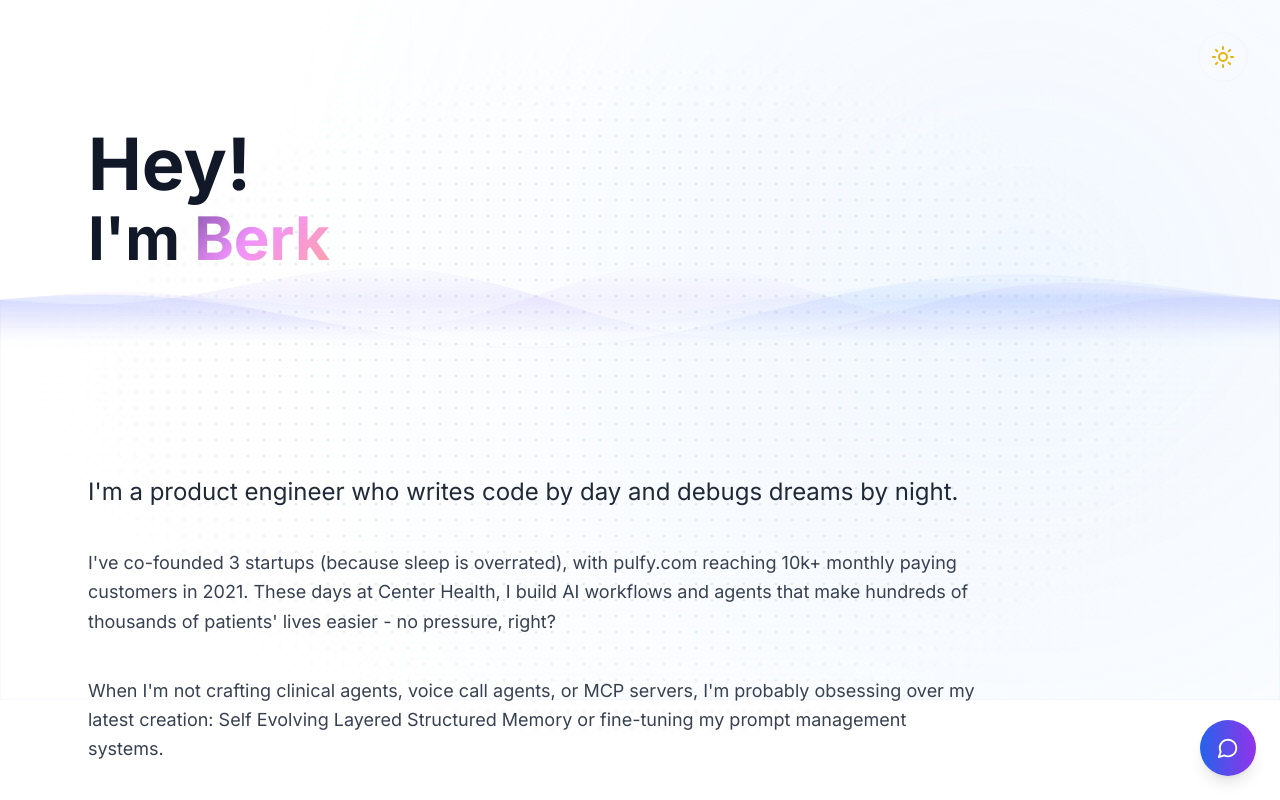
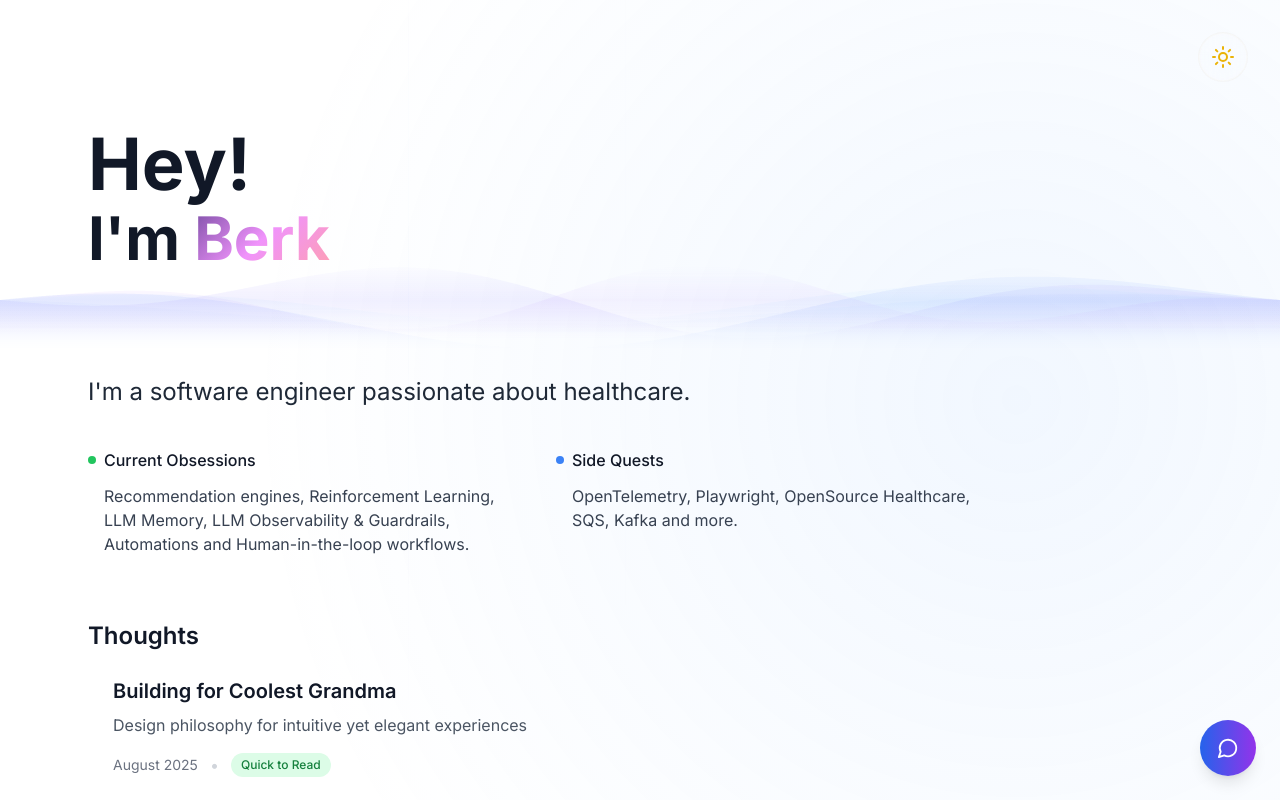
Before and after one commit to berkdurmus/berkdurmus.com, a Next.js app: page / in a window 1280 px wide. Shown: the top 800 px of the page. Built offline with nearby package versions, Linux system fonts and the light colour scheme.

Commit message:
feat(v2): update styles

```diff
--- a/src/app/layout.tsx
+++ b/src/app/layout.tsx
@@ -43,7 +43,7 @@ export default function RootLayout({
         <ChatButton />
         <OceanWaves />
         <div className="fixed inset-0 -z-20 h-full w-full bg-white dark:bg-black">
-          <div className="absolute h-full w-full bg-[radial-gradient(#e5e7eb_1px,transparent_1px)] dark:bg-[radial-gradient(#1a1a1a_1px,transparent_1px)] [background-size:16px_16px] [mask-image:radial-gradient(ellipse_50%_50%_at_50%_50%,#000_60%,transparent_100%)]"></div>
+          {/* <div className="absolute h-full w-full bg-[radial-gradient(#e5e7eb_1px,transparent_1px)] dark:bg-[radial-gradient(#1a1a1a_1px,transparent_1px)] [background-size:16px_16px] [mask-image:radial-gradient(ellipse_50%_50%_at_50%_50%,#000_60%,transparent_100%)]"></div> */}
         </div>
         <div className="relative z-10">{children}</div>
       </body>
--- a/src/app/page.tsx
+++ b/src/app/page.tsx
@@ -92,7 +92,7 @@ export default function Home() {
           initial={{ opacity: 0 }}
           animate={{ opacity: 1 }}
           transition={{ delay: 0.9, duration: 0.8 }}
-          className="mb-20 max-w-4xl"
+          className="mb-16 max-w-4xl"
         >
           {/* Left-aligned header */}
           {/* <h3 className="text-2xl font-bold text-gray-900 dark:text-gray-100 mb-8">
@@ -106,25 +106,23 @@ export default function Home() {
             transition={{ delay: 1.0, duration: 0.5 }}
             className="space-y-10"
           >
-            <p className="text-xl md:text-2xl leading-relaxed text-gray-800 dark:text-gray-200">
-              I&apos;m a product engineer who writes code by day and debugs
-              dreams by night.
+            <p className="text-xl md:text-2xl leading-relaxed text-gray-800 dark:text-gray-200 mt-[-100px]">
+              I&apos;m a software engineer passionate about healthcare.
             </p>
 
-            <p className="text-lg text-gray-700 dark:text-gray-300 leading-relaxed mt-6">
-              I&apos;ve co-founded 3 startups (because sleep is overrated), with
-              pulfy.com reaching 10k+ monthly paying customers in 2021. These
-              days at Center Health, I build AI workflows and agents that make
-              hundreds of thousands of patients&apos; lives easier - no
-              pressure, right?
-            </p>
+            {/* <p className="text-lg text-gray-700 dark:text-gray-300 leading-relaxed mt-6">
+              I’ve shipped end-to-end clinical telephony agents, EHR
+              automations, human-in-the-loop workflows, an AI diabetes coach, a
+              self-evolving layered LLM memory system, a clinical workflow
+              engine, a reinforcement-learning notification system, LLM
+              observability, CGM/device integrations, healthcare MCP servers,
+              and lots of other healthcare solutions.
+            </p> */}
 
-            <p className="text-lg text-gray-700 dark:text-gray-300 leading-relaxed mt-6">
-              When I&apos;m not crafting clinical agents, voice call agents, or
-              MCP servers, I&apos;m probably obsessing over my latest creation:
-              Self Evolving Layered Structured Memory or fine-tuning my prompt
-              management systems.
-            </p>
+            {/* <p className="text-lg text-gray-700 dark:text-gray-300 leading-relaxed mt-6">
+              I co-founded pulfy.com, a travel recommendation engine startup —
+              nowadays I&apos;m focused on solving healthcare problems.
+            </p> */}
 
             <div className="grid md:grid-cols-2 gap-10 mt-8">
               <div className="space-y-3">
@@ -133,9 +131,9 @@ export default function Home() {
                   Current Obsessions
                 </h4>
                 <p className="text-base text-gray-700 dark:text-gray-300 pl-4">
-                  Building AI-driven systems including dev tools, copilots,
-                  evaluation frameworks, and memory architectures while trying
-                  not to create Skynet by accident.
+                  Recommendation engines, Reinforcement Learning, LLM Memory,
+                  LLM Observability & Guardrails, Automations and
+                  Human-in-the-loop workflows.
                 </p>
               </div>
 
@@ -145,17 +143,16 @@ export default function Home() {
                   Side Quests
                 </h4>
                 <p className="text-base text-gray-700 dark:text-gray-300 pl-4">
-                  Created Berf (my own DSL language, because the world needed
-                  one more), Playwright Debug Agent, and OpenTelemetry Agent.
+                  OpenTelemetry, Playwright, OpenSource Healthcare, SQS, Kafka
+                  and more.
                 </p>
               </div>
             </div>
 
-            <p className="text-lg text-gray-700 dark:text-gray-300 leading-relaxed mt-6">
-              If you need me, I&apos;ll be somewhere at the intersection of
-              product, engineering, and artificial intelligence - probably
-              arguing with an LLM about the meaning of life.
-            </p>
+            {/* <p className="text-lg text-gray-700 dark:text-gray-300 leading-relaxed mt-6">
+              I&apos;m focused on building reliable, measurable software for
+              care teams and patients.
+            </p> */}
           </motion.div>
         </motion.section>
 
@@ -210,7 +207,7 @@ export default function Home() {
           initial={{ opacity: 0 }}
           animate={{ opacity: 1 }}
           transition={{ delay: 1, duration: 0.8 }}
-          className="border-t border-gray-200 dark:border-gray-800 pt-12 max-w-4xl"
+          className="pt-12 max-w-4xl"
         >
           <SocialLinks />
 
--- a/src/components/ocean-waves.tsx
+++ b/src/components/ocean-waves.tsx
@@ -187,16 +187,7 @@ export function OceanWaves() {
       ctx.fillStyle = gradient;
       ctx.fill();
 
-      // Add subtle glow effect
-      ctx.shadowBlur = 20;
-      ctx.shadowColor = `rgba(${wave.color.r}, ${wave.color.g}, ${
-        wave.color.b
-      }, ${wave.opacity * 0.5})`;
-      ctx.strokeStyle = `rgba(${wave.color.r}, ${wave.color.g}, ${
-        wave.color.b
-      }, ${wave.opacity * 0.3})`;
-      ctx.lineWidth = 1;
-      ctx.stroke();
+      // Subtle glow removed to avoid any potential edge lines
       ctx.shadowBlur = 0;
     };
 
@@ -227,25 +218,10 @@ export function OceanWaves() {
   }, [isDarkMode]);
 
   return (
+    <>
+      {/* Full-screen shimmer background behind the waves */}
       <motion.div
-      initial={{ opacity: 0 }}
-      animate={{ opacity: 1 }}
-      transition={{ duration: 2, ease: "easeOut" }}
-      className="absolute left-0 right-0 top-[-180px] md:top-[-130px] lg:top-[-100px] w-full h-screen pointer-events-none -z-10"
-    >
-      {/* Canvas for waves */}
-      <canvas
-        ref={canvasRef}
-        className="absolute inset-0 w-full h-full"
-        style={{ opacity: isDarkMode ? 0.6 : 0.55 }}
-      />
-
-      {/* Overlay gradient for depth */}
-      <div className="absolute inset-0 bg-gradient-to-b from-transparent via-transparent to-white/20 dark:to-black/20" />
-
-      {/* Shimmer effect */}
-      <motion.div
-        className="absolute inset-0"
+        className="fixed inset-0 pointer-events-none -z-10"
         animate={{
           background: isDarkMode
             ? [
@@ -269,6 +245,24 @@ export function OceanWaves() {
           ease: "easeInOut",
         }}
       />
+
+      <motion.div
+        initial={{ opacity: 0 }}
+        animate={{ opacity: 1 }}
+        transition={{ duration: 2, ease: "easeInOut" }}
+        className="absolute left-0 right-0 top-[-180px] md:top-[-130px] lg:top-[-100px] w-full h-screen overflow-hidden pointer-events-none -z-10"
+      >
+        {/* Canvas for waves */}
+        <canvas
+          ref={canvasRef}
+          className="absolute inset-0 w-full h-full"
+          style={{ opacity: isDarkMode ? 0.6 : 0.55 }}
+        />
+
+        {/* Overlay gradient for depth (transparent to avoid seams) */}
+        <div className="absolute inset-0 bg-gradient-to-b from-transparent via-transparent to-transparent" />
+
+        {/* Shimmer handled by full-screen layer above */}
 
         {/* Subtle light rays */}
         <motion.div
@@ -326,5 +320,6 @@ export function OceanWaves() {
           />
         </motion.div>
       </motion.div>
+    </>
   );
 }
```
Lines whose indentation alone changed are shown as unchanged.
